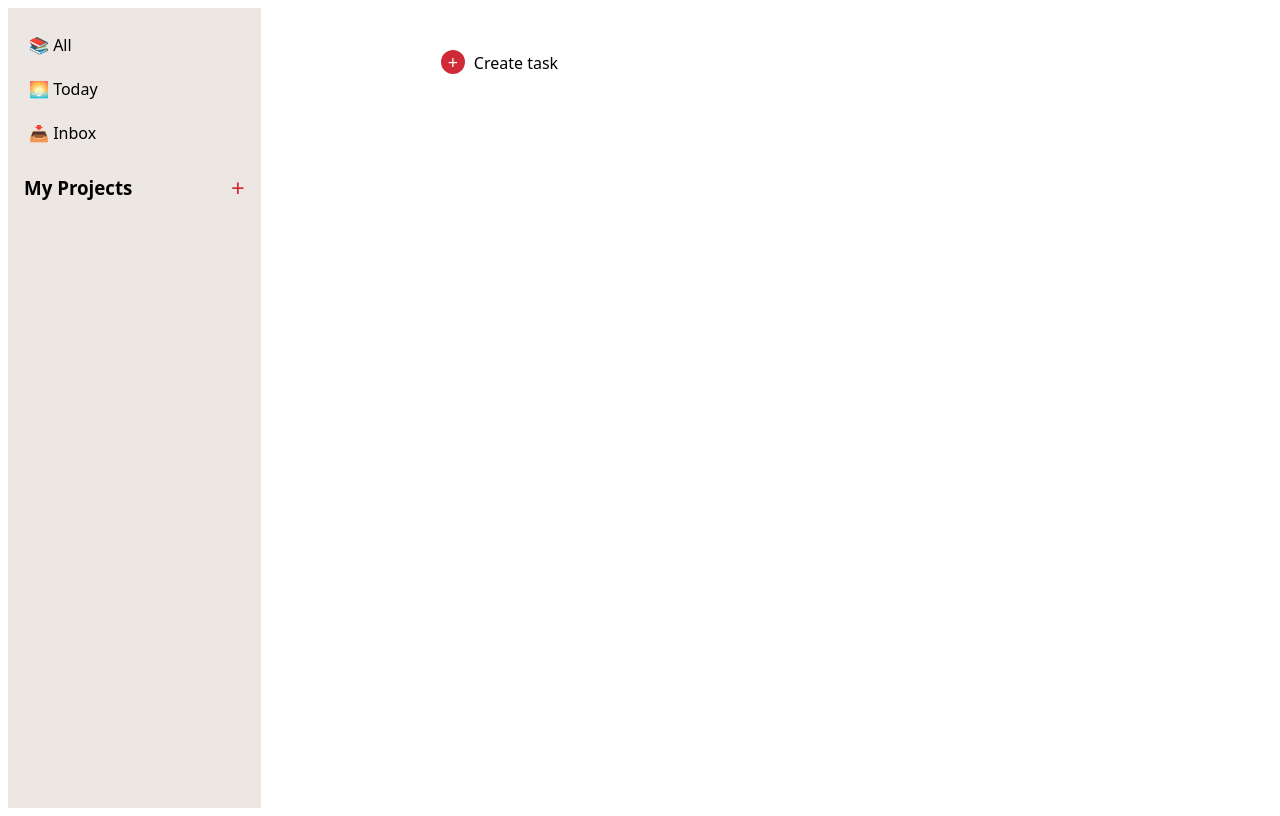
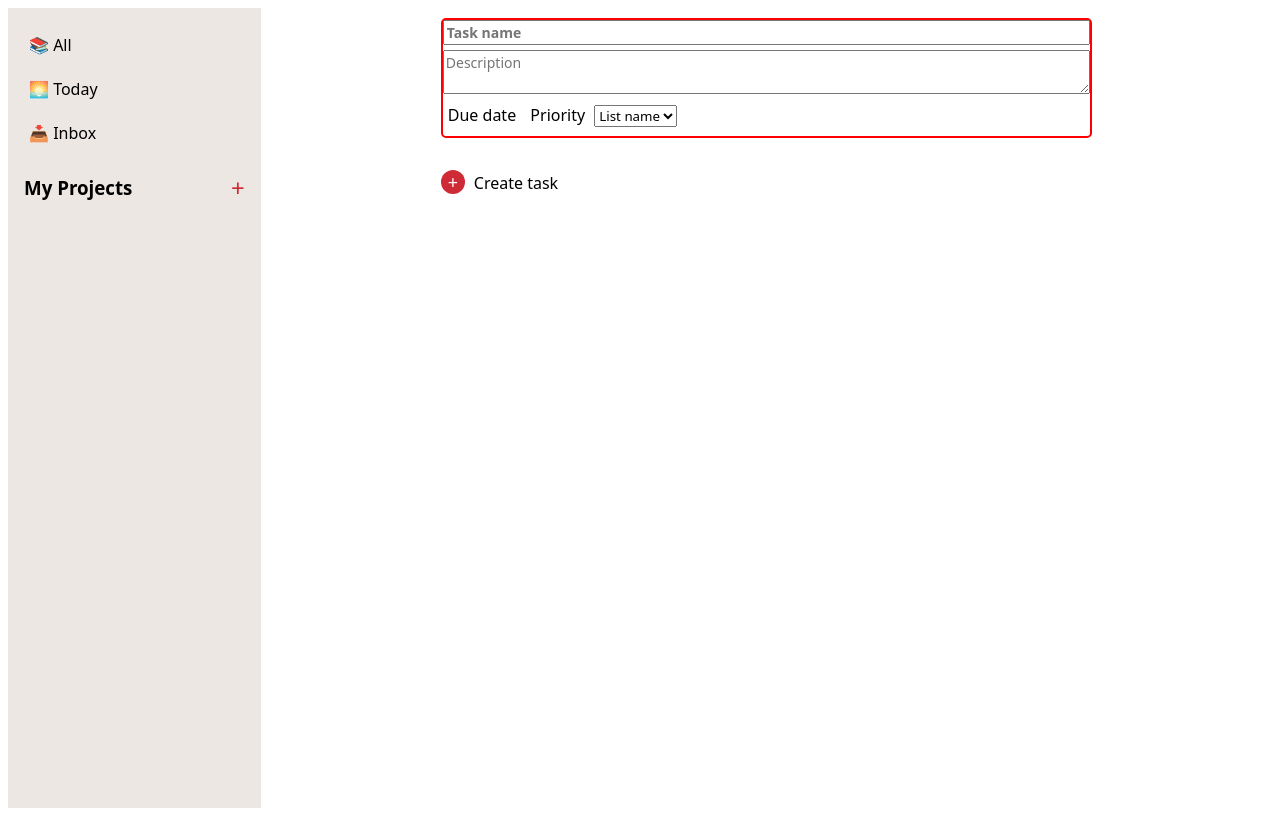
Before and after one commit to CLloyd94/todolist, a website built with webpack: page src/index.html in a window 1280 px wide. Built offline with nearby package versions, Linux system fonts and the light colour scheme.

Commit message:
Add initial create task modal and styling

```diff
--- a/src/home.js
+++ b/src/home.js
@@ -121,12 +121,15 @@ export default function homePage() {
             }
             const taskName = document.createElement('p');
             taskName.textContent = task.name;
+            const dueDate = document.createElement('p');
+            dueDate.textContent = task.dueDate;
             const dividingLine = document.createElement('hr');
             dividingLine.className = 'task-dividing-line';
 
             // Create task item
             taskItem.appendChild(taskPriorityButton);
             taskItem.appendChild(taskName);
+            taskItem.appendChild(dueDate);
             // Add task item to list and add dividing line
             taskList.appendChild(taskItem);
             taskList.appendChild(dividingLine);
@@ -144,6 +147,30 @@ export default function homePage() {
         });
     }
 
+    // Create task modal
+//     const createTaskModal = document.createElement('div');
+//     createTaskModal.id = 'create-task-modal';
+//     createTaskModal.className = 'modal';
+//     // Create task form
+//     const createTaskForm = document.createElement('form');
+//     // Form fields
+//     const taskNameField = document.createElement('input');
+//     taskNameField.type = 'text';
+//     taskNameField.id = 'task-name';
+//     taskNameField.name = 'task-name';
+//     const descriptionField = document.createElement('input');
+//     const dueDateField = document.createElement('input');
+//     const priorityField = document.createElement('input');
+//     const listNameField = document.createElement('input');
+
+//     <label for="fname">First name:</label><br>
+//   <input type="text" id="fname" name="fname"><br>
+//   <label for="lname">Last name:</label><br>
+//   <input type="text" id="lname" name="lname"></input>
+
+
+//     createTaskModal.appendChild(createTaskForm);
+
     // When the create task button is clicked, add the inputted task to the correct list
     createTaskContainer.addEventListener('click', () => {
         if (currentListId !== null) {
--- a/src/index.html
+++ b/src/index.html
@@ -13,7 +13,24 @@
             <ul id="user-lists-container">
             </ul>
         </div>
-        <div id="content"></div>
+        <div id="content">
+            <div id="create-task-modal" class="modal">
+                <form id="create-task-form">
+                    <div class="form-group" id="form-group-1">
+                        <input type="text" id="task-name" name="task-name" placeholder="Task name">
+                        <textarea id="description" name="description" placeholder="Description"></textarea>
+                    </div>
+                    <div class="form-group">
+                        <button type="button" id="due-date-button" class="button">Due date</button>
+                        <button type="button" id="priority-button" class="button">Priority</button>
+                        <select id="list-select" name="list-name" class="button">
+                            <option value="inbox">List name</option>
+                            <!-- Add other list options here -->
+                        </select>
+                    </div>
+                </form>
+            </div>
+        </div>
     </div>
 </body>
 </html>
--- a/src/styles.css
+++ b/src/styles.css
@@ -11,7 +11,7 @@
     --red: #CE2B37;
     --yellow: #FFA630;
     --blue: #3777FF;
-    --grey: #c8c9cc;
+    --grey: #DCDBDB;
 }
 
 button {
@@ -43,7 +43,7 @@ li {
 }
 
 li:hover {
-    background-color: rgb(220, 219, 219);
+    background-color: var(--grey);
     cursor: pointer;
 }
 
@@ -55,6 +55,10 @@ h2 {
 
 h1 {
     font-size: 36px;
+}
+
+input {
+    margin-bottom: 5px;
 }
 
 #container {
@@ -118,6 +122,40 @@ h1 {
     /* Adjust font size to match the icon */
 }
 
+#create-task-modal {
+    border: red 2px solid;
+    border-radius: 5px;
+    /* display: flex; */
+}
+
+#create-task-form {
+    display: flex;
+    flex-direction: column;
+}
+
+#form-group-1 {
+    display: flex;
+    flex-direction: column;
+}
+
+#task-name {
+    font-weight: bold;
+    font-size: 14px;
+}
+
+#task-name::-webkit-input-placeholder {
+    font-weight: bold;
+    font-size: 14px;
+}
+
+#description {
+    font-size: 14px;
+}
+
+#description::-webkit-input-placeholder {
+    font-size: 14px;
+}
+
 .task-item {
     display: flex;
     align-items: center;
@@ -137,6 +175,6 @@ h1 {
 }
 
 .task-priority-color:hover {
-    background-color: rgb(220, 219, 219);
+    background-color: var(--grey);
     cursor: pointer;
 }
```
